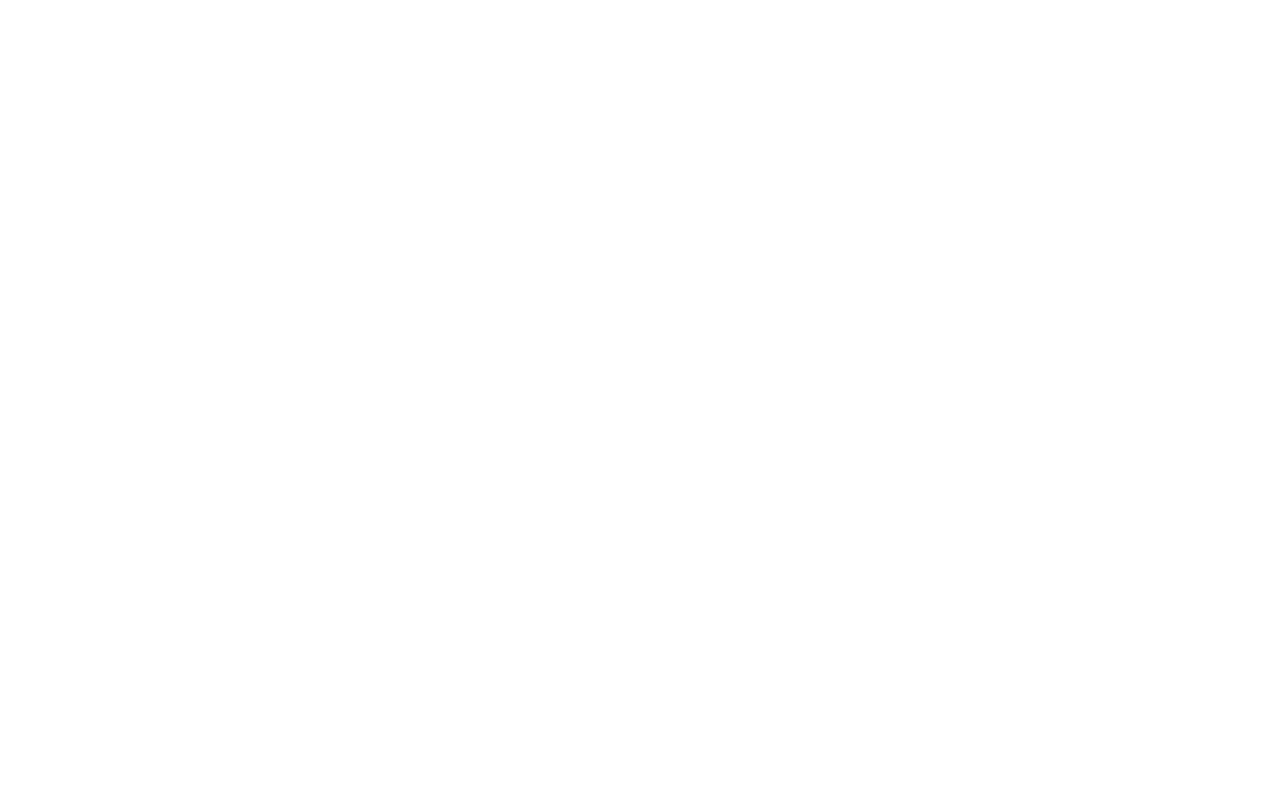
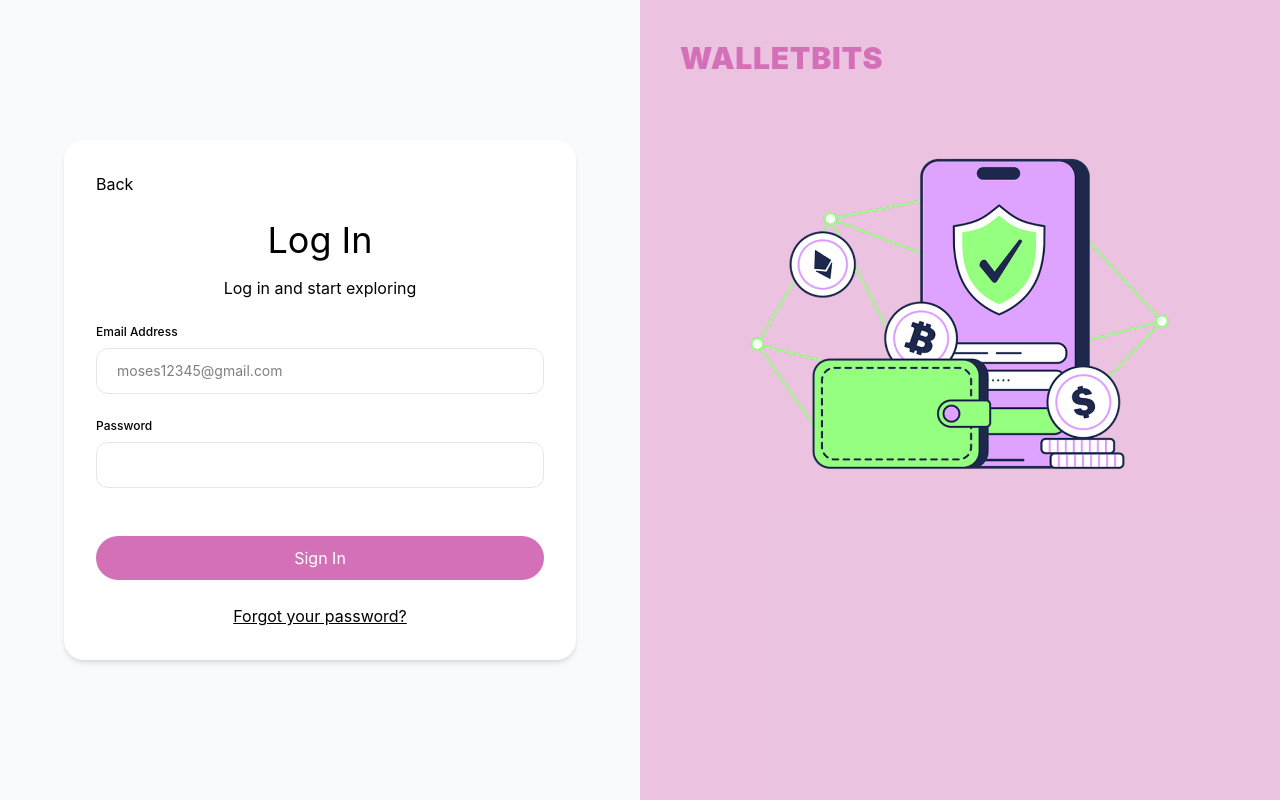
Before and after one commit to onisodumeya/walletbits-app, a React (Vite) app: page /sign-in in a window 1280 px wide. Before the commit this address had no page. Built offline with nearby package versions, Linux system fonts and the light colour scheme.

Commit message:
Updates on authentication components

```diff
--- a/src/App.jsx
+++ b/src/App.jsx
@@ -2,6 +2,8 @@
 import Home from './pages/Home.jsx';
 import About from './pages/AboutUs.jsx'
 import HowItWorks from './pages/HowItWorks.jsx';
+import Register from './pages/Register.jsx';
+import SignIn from './pages/SignIn.jsx';
 
 function App() {
   return (
@@ -10,6 +12,8 @@
         <Route path="/" element={<Home />} />
         <Route path="/about-us" element={<About />} />
         <Route path="/how-it-works" element={<HowItWorks />} />
+        <Route path="/register" element={<Register />} />
+        <Route path="/sign-in" element={<SignIn />} />
       </Routes>
     </Router>
   );
--- /dev/null
+++ b/src/components/AuthForm.jsx
@@ -0,0 +1,47 @@
+import { Link } from "react-router-dom"
+
+export const AuthForm = ({ method, heading, subHeading, inputs, buttonText, redirectText, linkText, link, buttonLink, forgotPasswordText, extra }) => {
+
+    return(
+        <form method={method} className="flex flex-col shadow-md items-center w-4/5 bg-white px-8 py-8 rounded-[20px] gap-6">
+            <div className="self-start">
+                <img src="" alt="" />
+                <p>Back</p>
+            </div>
+
+            <div className="flex flex-col gap-4">
+                <h1 className="text-center place-items-center text-4xl">{heading}</h1>
+                <p>{subHeading}</p>
+            </div>
+
+            {inputs && <div className="w-full flex flex-col gap-6">
+                {inputs}
+            </div>}
+
+            <div>
+                {extra}
+            </div>
+
+            <Link to={buttonLink} className="w-full">
+                <button className="text-white bg-[#D470B7] hover:bg-[#c272ab] transition-colors duration-300 w-full rounded-full px-3 py-2.5 cursor-pointer">
+                    {buttonText}
+                </button>
+            </Link>
+
+            {redirectText && <p>{redirectText}{" "}<Link to={link} className="text-[#D470B7]">{linkText}</Link></p>}
+            {forgotPasswordText && <Link to={link}><u>{forgotPasswordText}</u></Link>}
+        </form>
+    )
+
+}
+
+export const Input = ({ name, labelText, placeholder, type = "text", value, onChange}) => {
+
+    return(
+        <div className="flex flex-col gap-2">
+            <label htmlFor={name} className="text-xs font-medium">{labelText}</label>
+            <input type={name} id={name} placeholder={placeholder} value={value} onChange={onChange} className="border w-full border-[#E6E6E6] px-5 py-3 outline-0 text-sm rounded-xl"/>
+        </div>
+    )
+
+}
--- /dev/null
+++ b/src/components/AuthImageBg.jsx
@@ -0,0 +1,14 @@
+import Image from '../assets/pngs/why-choose-img.png'
+
+function ImageBg(){
+
+    return(
+        <div className='w-1/2 bg-[#D470B766] px-10 py-10 flex flex-col gap-20 items-center h-full'>
+            <h1 className='font-black text-3xl tracking-wide text-[#D470B7] self-start'>WALLETBITS</h1>
+            <img src={Image} alt="" className='max-w-3/4' />
+        </div>
+    )
+
+}
+
+export default ImageBg
--- a/src/index.css
+++ b/src/index.css
@@ -8,7 +8,8 @@
 }
 
 body{
-  font-family: 'Inter', sans-serif;
+    min-height: 100vh;
+    font-family: 'Inter', sans-serif;
 }
 
 .nav-links:hover{
--- /dev/null
+++ b/src/pages/ForgotPassword.jsx
@@ -0,0 +1,18 @@
+import ImageBg from '../components/AuthImageBg.jsx'
+
+import { AuthForm, Input } from '../components/AuthForm.jsx'
+
+
+
+function ForgotPassword(){
+
+    return (
+        <div className='flex h-screen bg-[#F9FAFB]'>
+            <div className='w-1/2'></div>
+            <ImageBg />
+        </div>
+    )
+
+}
+
+export default ForgotPassword
--- /dev/null
+++ b/src/pages/Register.jsx
@@ -0,0 +1,18 @@
+import ImageBg from '../components/AuthImageBg.jsx'
+
+import { AuthForm, Input } from '../components/AuthForm.jsx'
+
+
+
+function Register() {
+
+    return (
+        <div className='flex h-screen bg-[#F9FAFB]'>
+            <div className='w-1/2'></div>
+            <ImageBg />
+        </div>
+    )
+
+}
+
+export default Register
--- /dev/null
+++ b/src/pages/ResetPassword.jsx
@@ -0,0 +1,16 @@
+import ImageBg from '../components/AuthImageBg.jsx'
+
+import { AuthForm, Input } from '../components/AuthForm.jsx'
+
+
+
+function ResetPassword(){
+
+    return (
+        <div className='flex h-screen bg-[#F9FAFB]'>
+            <div className='w-1/2'></div>
+            <ImageBg />
+        </div>
+    )
+
+}
--- /dev/null
+++ b/src/pages/SignIn.jsx
@@ -0,0 +1,46 @@
+import ImageBg from '../components/AuthImageBg.jsx'
+
+import {AuthForm, Input} from '../components/AuthForm.jsx'
+
+function SignIn(){
+
+    return(
+        <div className='flex h-screen bg-[#F9FAFB]'>
+            <div className='w-1/2 flex items-center justify-center'>
+                <AuthForm
+
+                    heading="Log In"
+                    subHeading="Log in and start exploring"
+
+                    inputs={
+                        <>
+
+                            <Input
+
+                                labelText="Email Address"
+                                placeholder="moses12345@gmail.com"
+
+                            />
+
+                            <Input
+
+                                labelText="Password"
+                                name="password"
+
+                            />
+
+                        </>
+                    }
+
+                    buttonText="Sign In"
+
+                    forgotPasswordText="Forgot your password?"
+                />
+            </div>
+            <ImageBg />
+        </div>
+    )
+
+}
+
+export default SignIn
```
